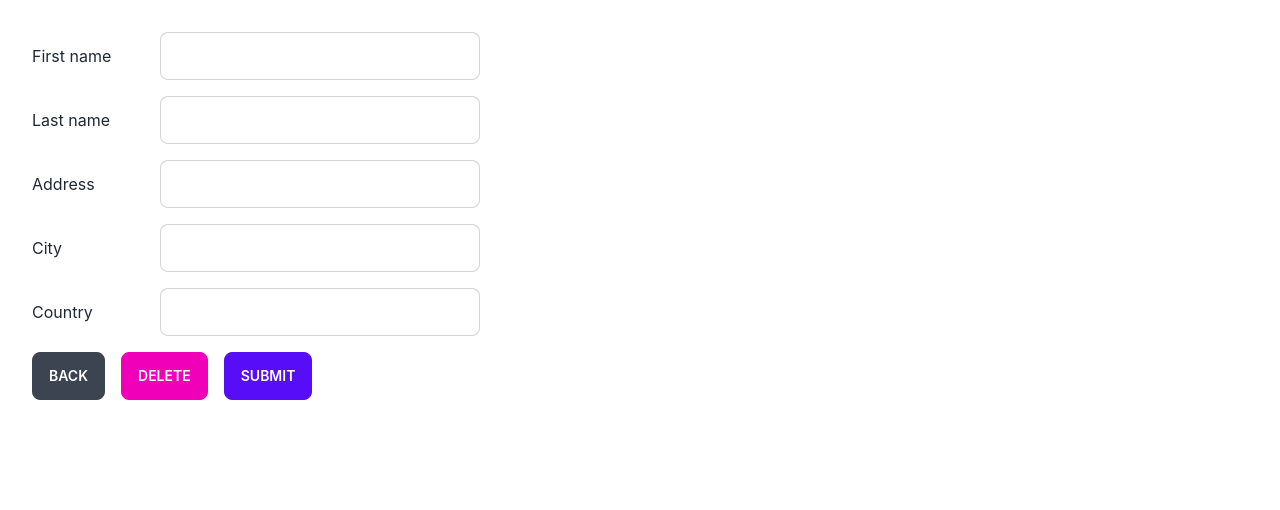
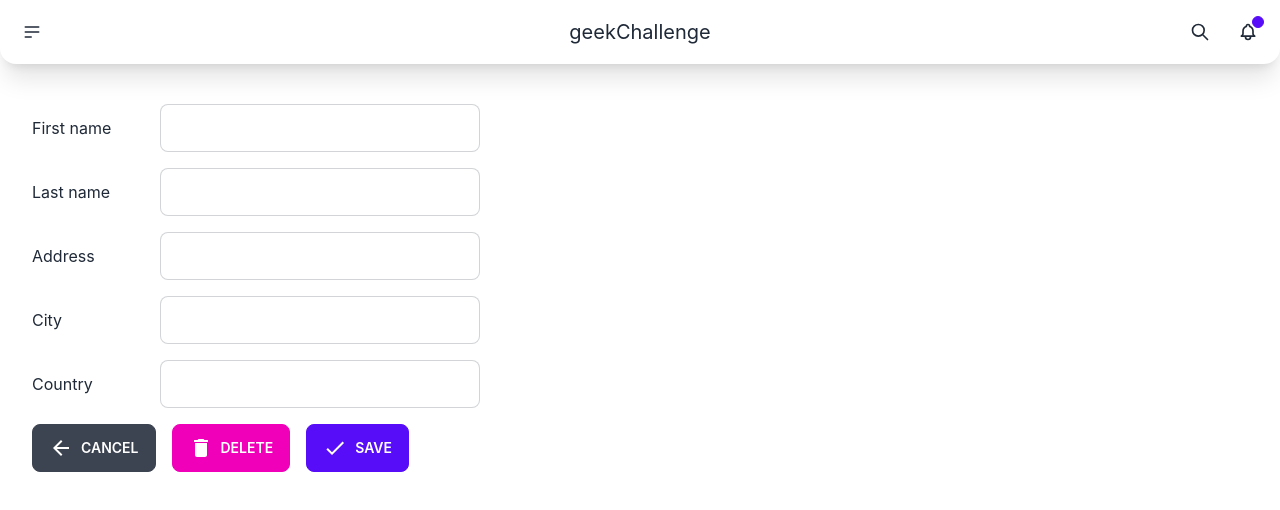
Before and after one commit to olimungo/geek-challenge, a React (Create React App) app in the folder front-end/: page /people/1 in a window 1280 px wide. Shown: the top 510 px of the page. Built offline with nearby package versions, Linux system fonts and the light colour scheme; no server answers.

Commit message:
Improve UI

```diff
--- a/front-end/public/index.html
+++ b/front-end/public/index.html
@@ -5,10 +5,7 @@
         <link rel="icon" href="%PUBLIC_URL%/favicon.ico" />
         <meta name="viewport" content="width=device-width, initial-scale=1" />
         <meta name="theme-color" content="#000000" />
-    <meta
-      name="description"
-      content="Web site created using create-react-app"
-    />
+        <meta name="description" content="Test your geek skills!" />
         <link rel="apple-touch-icon" href="%PUBLIC_URL%/logo192.png" />
         <!--
       manifest.json provides metadata used when your web app is installed on a
@@ -24,20 +21,10 @@
       work correctly both with client-side routing and a non-root public URL.
       Learn how to configure a non-root public URL by running `npm run build`.
     -->
-    <title>React App</title>
+        <title>geekChallenge</title>
     </head>
     <body>
         <noscript>You need to enable JavaScript to run this app.</noscript>
         <div id="root"></div>
-    <!--
-      This HTML file is a template.
-      If you open it directly in the browser, you will see an empty page.
-
-      You can add webfonts, meta tags, or analytics to this file.
-      The build step will place the bundled scripts into the <body> tag.
-
-      To begin the development, run `npm start` or `yarn start`.
-      To create a production bundle, use `npm run build` or `yarn build`.
-    -->
     </body>
 </html>
--- a/front-end/src/App.tsx
+++ b/front-end/src/App.tsx
@@ -7,6 +7,83 @@
 function App() {
     return (
         <div className="App">
+            <div className="navbar bg-base-100 mb-10 shadow-xl rounded-box">
+                <div className="navbar-start">
+                    <div className="dropdown">
+                        <label className="btn btn-ghost btn-circle">
+                            <svg
+                                xmlns="http://www.w3.org/2000/svg"
+                                className="h-5 w-5"
+                                fill="none"
+                                viewBox="0 0 24 24"
+                                stroke="currentColor"
+                            >
+                                <path
+                                    strokeLinecap="round"
+                                    strokeLinejoin="round"
+                                    strokeWidth="2"
+                                    d="M4 6h16M4 12h16M4 18h7"
+                                />
+                            </svg>
+                        </label>
+                        <ul
+                            tabIndex={0}
+                            className="mt-3 p-2 shadow menu menu-compact dropdown-content bg-base-100 rounded-box w-52"
+                        >
+                            <li>
+                                <a href="/">Homepage</a>
+                            </li>
+                            <li>
+                                <a href="/">Portfolio</a>
+                            </li>
+                            <li>
+                                <a href="/">About</a>
+                            </li>
+                        </ul>
+                    </div>
+                </div>
+                <div className="navbar-center">
+                    <label className="normal-case text-xl">geekChallenge</label>
+                </div>
+                <div className="navbar-end">
+                    <button className="btn btn-ghost btn-circle">
+                        <svg
+                            xmlns="http://www.w3.org/2000/svg"
+                            className="h-5 w-5"
+                            fill="none"
+                            viewBox="0 0 24 24"
+                            stroke="currentColor"
+                        >
+                            <path
+                                strokeLinecap="round"
+                                strokeLinejoin="round"
+                                strokeWidth="2"
+                                d="M21 21l-6-6m2-5a7 7 0 11-14 0 7 7 0 0114 0z"
+                            />
+                        </svg>
+                    </button>
+                    <button className="btn btn-ghost btn-circle">
+                        <div className="indicator">
+                            <svg
+                                xmlns="http://www.w3.org/2000/svg"
+                                className="h-5 w-5"
+                                fill="none"
+                                viewBox="0 0 24 24"
+                                stroke="currentColor"
+                            >
+                                <path
+                                    strokeLinecap="round"
+                                    strokeLinejoin="round"
+                                    strokeWidth="2"
+                                    d="M15 17h5l-1.405-1.405A2.032 2.032 0 0118 14.158V11a6.002 6.002 0 00-4-5.659V5a2 2 0 10-4 0v.341C7.67 6.165 6 8.388 6 11v3.159c0 .538-.214 1.055-.595 1.436L4 17h5m6 0v1a3 3 0 11-6 0v-1m6 0H9"
+                                />
+                            </svg>
+                            <span className="badge badge-xs badge-primary indicator-item"></span>
+                        </div>
+                    </button>
+                </div>
+            </div>
+
             <Routes>
                 <Route path="/people/:id" element={<PeopleEdit />} />
                 <Route path="/people" element={<PeopleList />} />
--- a/front-end/src/pages/people/edit/edit.css
+++ b/front-end/src/pages/people/edit/edit.css
@@ -25,7 +25,7 @@
     background-color: rgb(56, 56, 56);
 }
 
-.people-edit label {
+.people-label {
     width: 7rem;
     display: inline-block;
     text-align: left;
--- a/front-end/src/pages/people/edit/edit.tsx
+++ b/front-end/src/pages/people/edit/edit.tsx
@@ -1,6 +1,7 @@
-import React from 'react';
 import { FormEvent, useEffect, useState } from 'react';
 import { useNavigate, useParams } from 'react-router-dom';
+import { MdArrowBack, MdCheck, MdDelete } from 'react-icons/md';
+import { RiCheckDoubleFill } from 'react-icons/ri';
 import './edit.css';
 
 type Person = {
@@ -73,7 +74,10 @@
     return (
         <form className="people-edit" onSubmit={handleSubmit}>
             <div className="people-margin-bottom">
-                <label className="people-margin-right" htmlFor="firstname">
+                <label
+                    className="people-label people-margin-right"
+                    htmlFor="firstname"
+                >
                     First name
                 </label>
                 <input
@@ -86,7 +90,10 @@
             </div>
 
             <div className="people-margin-bottom">
-                <label className="people-margin-right" htmlFor="lastname">
+                <label
+                    className="people-label people-margin-right"
+                    htmlFor="lastname"
+                >
                     Last name
                 </label>
                 <input
@@ -100,7 +107,10 @@
             </div>
 
             <div className="people-margin-bottom">
-                <label className="people-margin-right" htmlFor="address">
+                <label
+                    className="people-label people-margin-right"
+                    htmlFor="address"
+                >
                     Address
                 </label>
                 <input
@@ -114,7 +124,10 @@
             </div>
 
             <div className="people-margin-bottom">
-                <label className="people-margin-right" htmlFor="city">
+                <label
+                    className="people-label people-margin-right"
+                    htmlFor="city"
+                >
                     City
                 </label>
                 <input
@@ -128,7 +141,10 @@
             </div>
 
             <div className="people-margin-bottom">
-                <label className="people-margin-right" htmlFor="country">
+                <label
+                    className="people-label people-margin-right"
+                    htmlFor="country"
+                >
                     Country
                 </label>
                 <input
@@ -147,19 +163,37 @@
                     type="button"
                     onClick={() => navigate('/people')}
                 >
-                    BACK
+                    <MdArrowBack size="1.5rem" className="mr-2" /> CANCEL
                 </button>
 
-                <button
-                    className="btn btn-secondary people-margin-right"
-                    type="button"
-                    onClick={handleDelete}
-                >
-                    DELETE
-                </button>
+                {id !== 'new' && (
+                    <div className="dropdown">
+                        <label
+                            tabIndex={0}
+                            className="btn btn-secondary people-margin-right flex"
+                        >
+                            <MdDelete size="1.5rem" className="mr-2" /> DELETE
+                        </label>
+
+                        <ul
+                            tabIndex={0}
+                            className="shadow menu dropdown-content bg-secondary rounded-box w-52"
+                        >
+                            <li onClick={handleDelete}>
+                                <a>
+                                    <RiCheckDoubleFill
+                                        size="1.5rem"
+                                        className="mr-2"
+                                    />
+                                    CONFIRM
+                                </a>
+                            </li>
+                        </ul>
+                    </div>
+                )}
 
                 <button className="btn btn-primary" type="submit">
-                    SUBMIT
+                    <MdCheck size="1.5rem" className="mr-2" /> SAVE
                 </button>
             </div>
         </form>
--- a/front-end/src/pages/people/list/list.css
+++ b/front-end/src/pages/people/list/list.css
@@ -13,7 +13,7 @@
     margin: 0.5rem 0;
     padding: 0.5rem 1rem;
     list-style-type: none;
-    border-radius: 0.5rem;
+    border-radius: 0.2rem;
     font-size: 1.4rem;
     cursor: pointer;
 }
--- a/front-end/src/pages/people/list/list.tsx
+++ b/front-end/src/pages/people/list/list.tsx
@@ -1,6 +1,6 @@
-import React from 'react';
 import { useEffect, useState } from 'react';
 import { useNavigate } from 'react-router-dom';
+import { MdOutlineAddCircleOutline } from 'react-icons/md';
 import './list.css';
 
 function PeopleList() {
@@ -23,7 +23,7 @@
                 {people.map((person) => {
                     return (
                         <li
-                            className="bg-orange-400"
+                            className="bg-slate-300 text-slate-700"
                             key={person.id}
                             onClick={() => handleSelect(person.id)}
                         >
@@ -35,10 +35,11 @@
 
             <button
                 type="button"
-                className="btn btn-primary mt-10"
+                className="btn btn-primary mt-10 text-xl"
                 onClick={() => handleSelect('new')}
             >
-                ADD NEW
+                <MdOutlineAddCircleOutline size="1.5rem" className="mr-2" /> ADD
+                NEW
             </button>
         </div>
     );
```
Also changed, not shown: 2 other files (tests, documents, lock files or other folders). Lines whose indentation alone changed are shown as unchanged.
